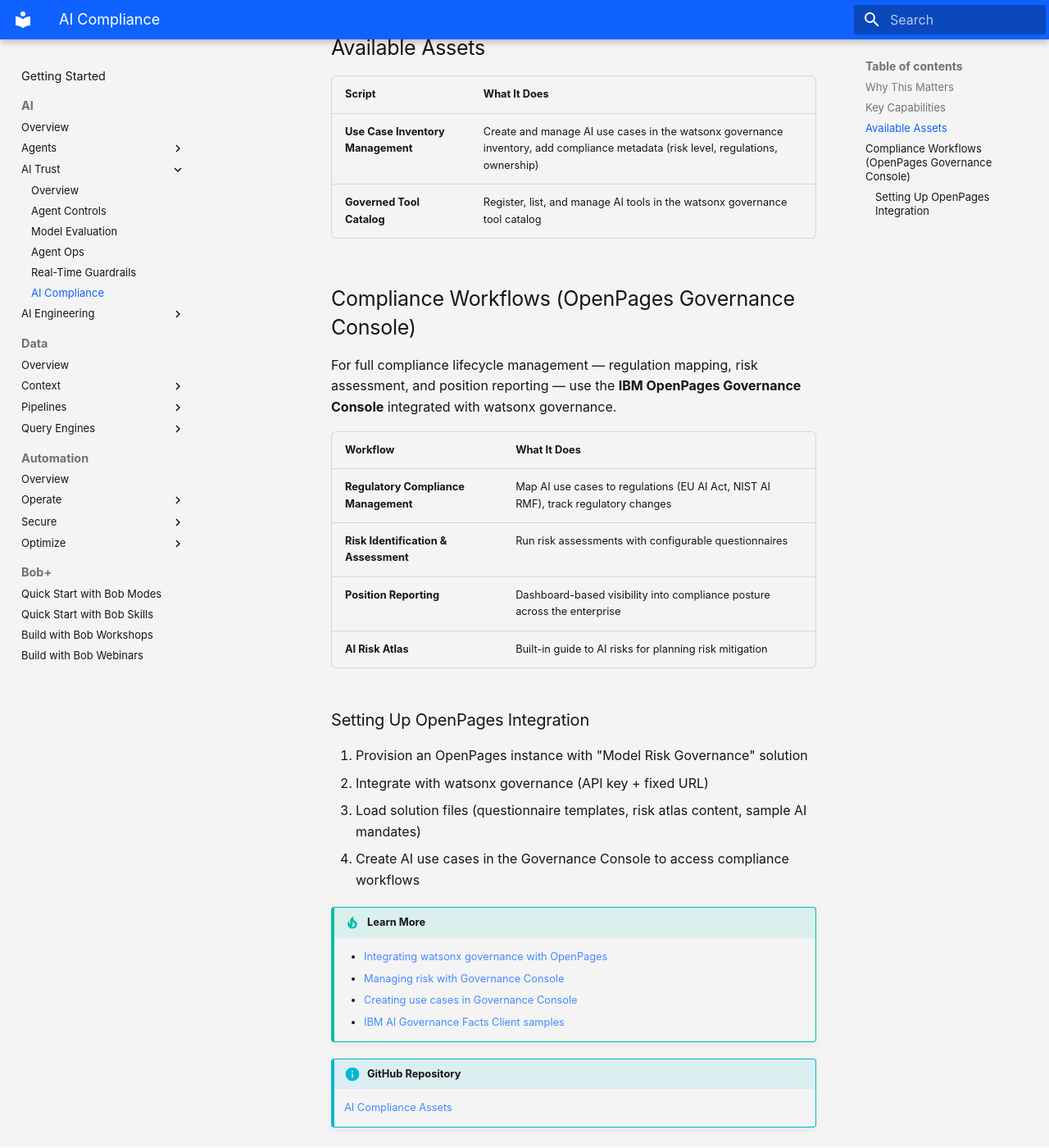
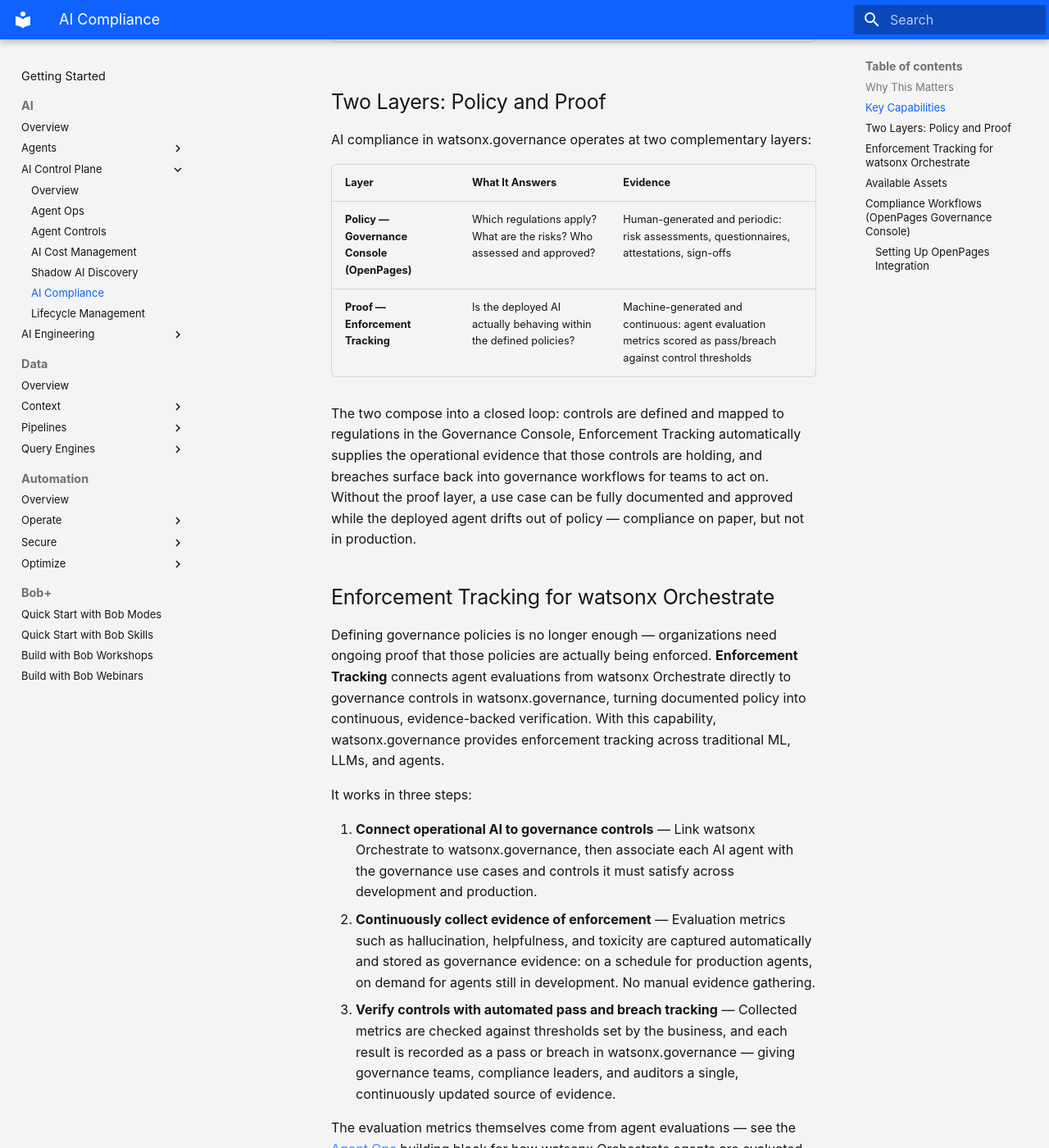
Before and after one commit to ibm-self-serve-assets/building-blocks2.0, an MkDocs documentation site: the page built from docs-src/ai-core/ai-trust/ai-compliance.md, in a window 1280 px wide and 1400 px high, scrolled down 1028 px. Shown: the whole window at 82% size. Built offline with MkDocs 1.6.1 and Material for MkDocs 9.7.7, drawn with Linux system fonts in a browser that asks for light colours; some of the changed text lies outside the part shown.

Commit message:
Restructure AI Trust section as AI Control Plane

```diff
--- a/docs-src/ai-core/ai-trust/ai-compliance.md
+++ b/docs-src/ai-core/ai-trust/ai-compliance.md
@@ -16,6 +16,34 @@
 | **Map AI use cases to regulations** | Compliance plans identify which rules apply by use case and region |
 | **Position reporting** | Surface potential compliance gaps across the enterprise |
 | **Configurable assessment workflows** | Streamline the review cycle for use case owners and compliance teams |
+| **Enforcement tracking** | Automatically capture agent evaluation metrics as governance evidence and track pass/breach results against policy thresholds |
+
+## Two Layers: Policy and Proof
+
+AI compliance in watsonx.governance operates at two complementary layers:
+
+| Layer | What It Answers | Evidence |
+|-------|----------------|----------|
+| **Policy — Governance Console (OpenPages)** | Which regulations apply? What are the risks? Who assessed and approved? | Human-generated and periodic: risk assessments, questionnaires, attestations, sign-offs |
+| **Proof — Enforcement Tracking** | Is the deployed AI actually behaving within the defined policies? | Machine-generated and continuous: agent evaluation metrics scored as pass/breach against control thresholds |
+
+The two compose into a closed loop: controls are defined and mapped to regulations in the Governance Console, Enforcement Tracking automatically supplies the operational evidence that those controls are holding, and breaches surface back into governance workflows for teams to act on. Without the proof layer, a use case can be fully documented and approved while the deployed agent drifts out of policy — compliance on paper, but not in production.
+
+## Enforcement Tracking for watsonx Orchestrate
+
+Defining governance policies is no longer enough — organizations need ongoing proof that those policies are actually being enforced. **Enforcement Tracking** connects agent evaluations from watsonx Orchestrate directly to governance controls in watsonx.governance, turning documented policy into continuous, evidence-backed verification. With this capability, watsonx.governance provides enforcement tracking across traditional ML, LLMs, and agents.
+
+It works in three steps:
+
+1. **Connect operational AI to governance controls** — Link watsonx Orchestrate to watsonx.governance, then associate each AI agent with the governance use cases and controls it must satisfy across development and production.
+2. **Continuously collect evidence of enforcement** — Evaluation metrics such as hallucination, helpfulness, and toxicity are captured automatically and stored as governance evidence: on a schedule for production agents, on demand for agents still in development. No manual evidence gathering.
+3. **Verify controls with automated pass and breach tracking** — Collected metrics are checked against thresholds set by the business, and each result is recorded as a pass or breach in watsonx.governance — giving governance teams, compliance leaders, and auditors a single, continuously updated source of evidence.
+
+The evaluation metrics themselves come from agent evaluations — see the [Agent Ops](agent-ops.md) building block for how watsonx Orchestrate agents are evaluated, red-teamed, and observed.
+
+!!! tip "Learn More"
+    - [Announcement: From governance policies to governance proof with Enforcement Tracking](https://www.ibm.com/new/announcements/from-governance-policies-to-governance-proof-with-enforcement-tracking-for-watsonx-orchestrate)
+    - [Documentation: Configuring metrics synchronization for watsonx Orchestrate agents](https://www.ibm.com/docs/en/watsonx/saas?topic=console-configuring-metrics-synchronization-watsonx-orchestrate-agents)
 
 ## Available Assets
 
--- a/mkdocs.yml
+++ b/mkdocs.yml
@@ -54,13 +54,17 @@
           - Agent Builder: ai-core/agents/agent-builder.md
           - Multi-Agent Orchestration: ai-core/agents/multi-agent-orchestration.md
 
-      - AI Trust:
+      - AI Control Plane:
           - Overview: ai-core/ai-trust/index.md
+          - Agent Ops: ai-core/ai-trust/agent-ops.md
           - Agent Controls: ai-core/agents/agent-controls.md
-          - Model Evaluation: ai-core/ai-trust/model-evaluation.md
-          - Agent Ops: ai-core/ai-trust/agent-ops.md
-          - Real-Time Guardrails: ai-core/ai-trust/real-time-guardrails.md
+          - AI Cost Management: ai-core/ai-trust/ai-cost-management.md
+          - Shadow AI Discovery: ai-core/ai-trust/shadow-ai-discovery.md
           - AI Compliance: ai-core/ai-trust/ai-compliance.md
+          - Lifecycle Management: ai-core/ai-trust/lifecycle-management.md
+          # Hidden for now — uncomment to restore:
+          # - Model Evaluation: ai-core/ai-trust/model-evaluation.md
+          # - Real-Time Guardrails: ai-core/ai-trust/real-time-guardrails.md
 
       - AI Engineering:
           - Overview: ai-core/ai-engineering/index.md
```
Also changed, not shown: docs-src/ai-core/ai-trust/agent-ops.md (+3 -0 lines), docs-src/ai-core/ai-trust/ai-cost-management.md (added, +4 -0 lines), docs-src/ai-core/ai-trust/index.md (+14 -6 lines), docs-src/ai-core/ai-trust/lifecycle-management.md (added, +4 -0 lines), docs-src/ai-core/ai-trust/shadow-ai-discovery.md (added, +29 -0 lines), docs-src/ai-core/index.md (+3 -3 lines), docs-src/index.md (+2 -2 lines).
